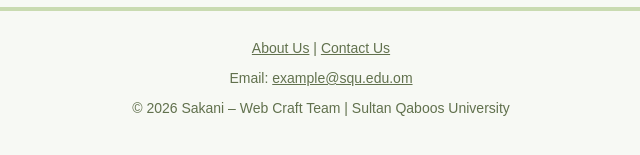
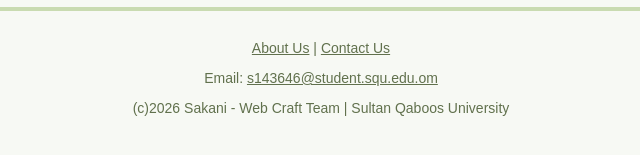
Before and after one commit to Sarah-SQU/sakani, a plain HTML site: page index.html in a window 1280 px wide. Shown: the part 453-608 px from the top of the page, 319-959 px from the left. Drawn offline with Linux system fonts and the light colour scheme.

Commit message:
Update footer email and copyright line

```diff
--- a/index.html
+++ b/index.html
@@ -41,10 +41,9 @@
     <div class="footer">
         <!-- footer content -->
         <p><a href="about.html">About Us</a> | <a href="contact.html">Contact Us</a></p>
-        <p>Email: <a href="mailto:example@squ.edu.om">example@squ.edu.om</a></p>
-        <p>&copy; 2026 Sakani &ndash; Web Craft Team | Sultan Qaboos University</p>
+        <p>Email: <a href="mailto:s143646@student.squ.edu.om">s143646@student.squ.edu.om</a></p>
+        <p>(c)2026 Sakani - Web Craft Team | Sultan Qaboos University</p>
     </div>
 
 </body>
 </html>
-</html>
```
